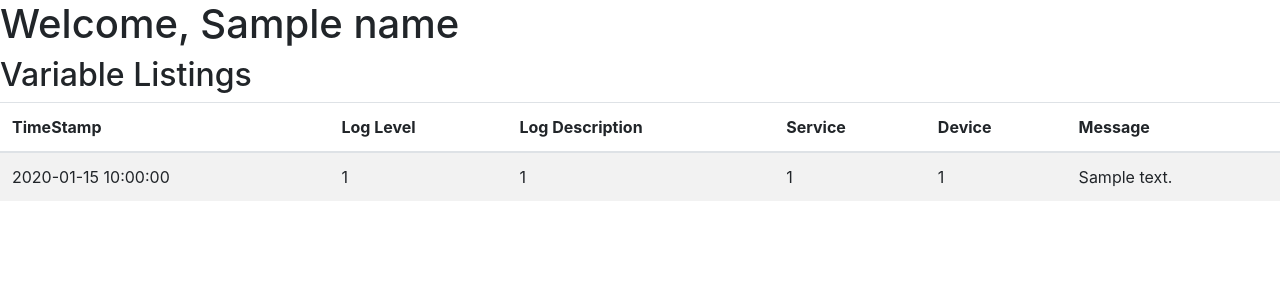
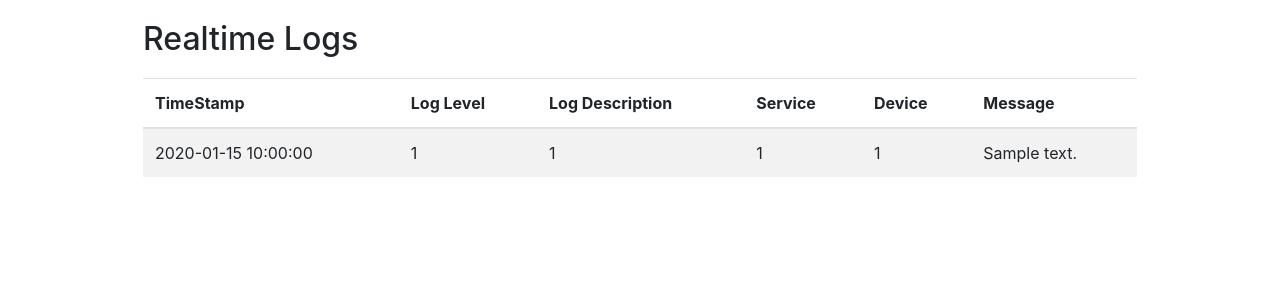
Before and after one commit to akkoyun/PostOffice-UI, a Flask app: template templates/home.html in a window 1280 px wide. Shown: the top 300 px of the page. Run offline with Flask 3, Linux system fonts and the light colour scheme; the template is opened without the code that fills it: most values are stand-ins (such as "Sample title", 1, 10 or a date in 2020); parts of the project's set-up code (start-up, migrations or seed data) failed here and were passed over.

Commit message:
Initial update

```diff
--- a/templates/home.html
+++ b/templates/home.html
@@ -8,12 +8,21 @@
       integrity="sha384-Gn5384xqQ1aoWXA+058RXPxPg6fy4IWvTNh0E263XmFcJlSAwiGgFAW/dAiS6JXm"
       crossorigin="anonymous"
     />
+    <style>
+      .container {
+        margin: 20px auto;
+        max-width: 80%;
+      }
+      .table-container {
+        margin-top: 20px;
+      }
+    </style>
   </head>
   <body>
-    <h1>Welcome, {{ name }}</h1>
-    <h2>Variable Listings</h2>
+    <div class="container">
+      <h2>Realtime Logs</h2>
 
-
+      <div class="table-container">
         <table class="table table-striped">
           <thead>
             <tr>
@@ -28,20 +37,17 @@
           <tbody>
             {% for Variable in Variables %}
             <tr>
-
               <td>{{ Variable['Create_Time'] }}</td>
               <td>{{ Variable['Log_Level_ID'] }}</td>
               <td>{{ Variable['Log_Description_ID'] }}</td>
               <td>{{ Variable['Service_ID'] }}</td>
               <td>{{ Variable['Device_ID'] }}</td>
               <td>{{ Variable['Log_Message'] }}</td>
-
             </tr>
             {% endfor %}
           </tbody>
-
-
+        </table>
       </div>
-
+    </div>
   </body>
 </html>
```
Lines whose indentation alone changed are shown as unchanged.
